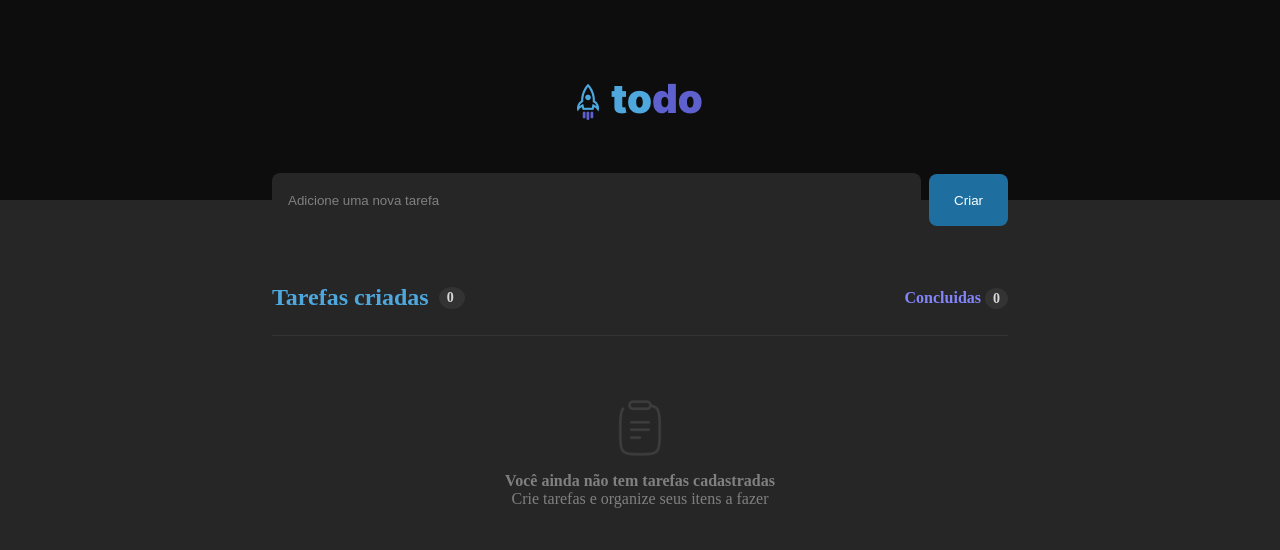
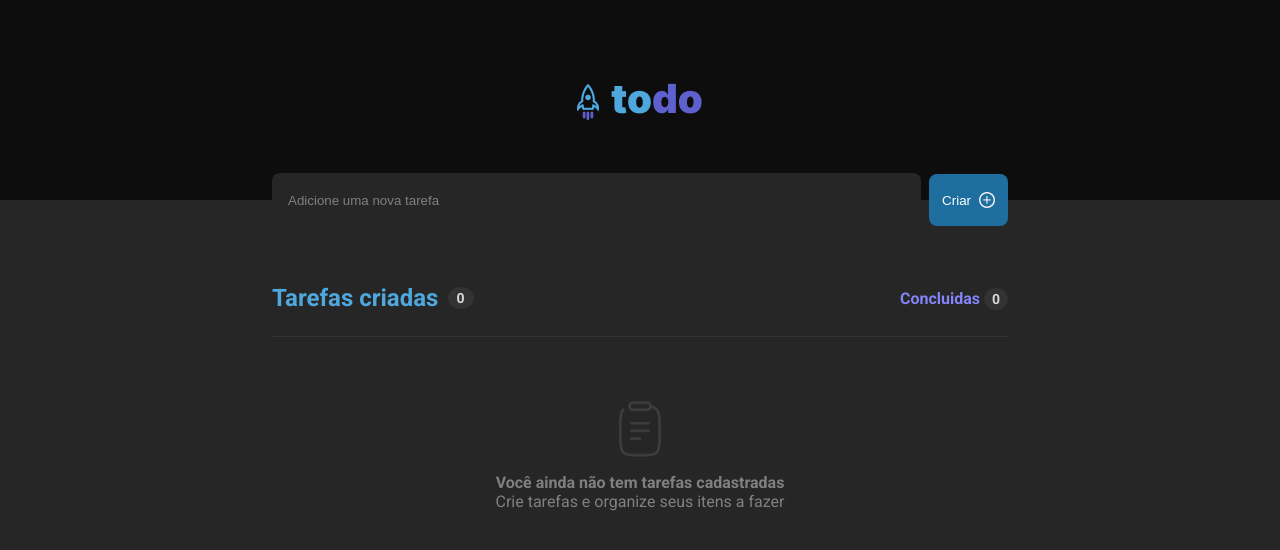
Before and after one commit to GabrielBento299/ToDoList-React, a React (Vite) app: page / in a window 1280 px wide. Shown: the top 550 px of the page. Built offline with nearby package versions, Linux system fonts and the light colour scheme.

Commit message:
created usecontext

```diff
--- a/index.html
+++ b/index.html
@@ -4,7 +4,14 @@
     <meta charset="UTF-8" />
     <link rel="icon" type="image/svg+xml" href="/vite.svg" />
     <meta name="viewport" content="width=device-width, initial-scale=1.0" />
-    <title>Vite + React + TS</title>
+
+    <link rel="preconnect" href="https://fonts.googleapis.com" />
+    <link rel="preconnect" href="https://fonts.gstatic.com" crossorigin />
+
+
+    <link href="https://fonts.googleapis.com/css2?family=Roboto:wght@400;700&display=swap" rel="stylesheet" />
+
+    <title>GB | To-Do-List</title>
   </head>
   <body>
     <div id="root"></div>
--- a/src/@types/Interface.ts
+++ /dev/null
@@ -1,5 +0,0 @@
-export interface ITasks {
-    id: string;
-    title: string;
-    isCompleted: boolean;
-}
--- a/src/App.tsx
+++ b/src/App.tsx
@@ -1,20 +1,20 @@
 import Header from "./components/Header"
 import Tasks from "./components/Tasks/intex"
-import useTaks from "./hooks/useTasks";
 import { GlobalStyle } from "./styles/global"
 import 'react-toastify/dist/ReactToastify.css';
 import { toast, ToastContainer } from 'react-toastify';
+import { TasksProvider } from "./contexts/TasksContext";
 
 export default function App() {
-
-  const {tasks, addNewTask, deleteTask, toggleTaskCompleted} = useTaks();
-
   return (
     <>
       <ToastContainer autoClose={1500} position={toast.POSITION.TOP_CENTER} />
-      <Header addNewTask={addNewTask} />
-      <Tasks tasks={tasks}  deleteTask={deleteTask} toggleTaskCompleted={toggleTaskCompleted} />
       <GlobalStyle />
+
+      <TasksProvider>
+        <Header />
+        <Tasks  />
+      </TasksProvider>
     </>
   )
 }
--- a/src/components/Header/index.tsx
+++ b/src/components/Header/index.tsx
@@ -1,13 +1,16 @@
-import { Container } from './styles';
-import Logoimg from '../../assets/logoImg.png';
-import { FormEvent, useRef, MutableRefObject } from 'react';
+import { Container, Input, Button } from './styles';
+
+import { FormEvent, useRef, MutableRefObject, useContext } from 'react';
 import { toast } from 'react-toastify';
 
-interface ITaskProps {
-    addNewTask: (inputTaskValue: string) => void;
-}
+import Logoimg from '../../assets/logoImg.png';
+import PlusImg from '../../assets/plus.png';
+import { TasksContext } from '../../contexts/TasksContext';
 
-export default function Header({ addNewTask }: ITaskProps) {
+
+export default function Header() {
+    const {addNewTask} = useContext(TasksContext);
+
     const inputRef = useRef() as MutableRefObject<HTMLInputElement>;
 
     function handleCreateTodo(e: FormEvent) {
@@ -19,7 +22,7 @@ export default function Header({ addNewTask }: ITaskProps) {
             return;
         }
 
-        addNewTask(inputRef.current?.value);
+        addNewTask(inputRef.current.value);
         inputRef.current.value = "";
         inputRef.current.focus();
     }
@@ -31,12 +34,12 @@ export default function Header({ addNewTask }: ITaskProps) {
             </div>
 
             <form onSubmit={handleCreateTodo}>
-                <input
+                <Input
                     type="text"
                     placeholder="Adicione uma nova tarefa"
                     ref={inputRef}
                 />
-                <button type="submit">Criar</button>
+                <Button type="submit">Criar <img src={PlusImg} alt="" /> </Button>
             </form>
         </Container>
     )
--- a/src/components/Header/styles.ts
+++ b/src/components/Header/styles.ts
@@ -25,8 +25,10 @@ export const Container = styled.div`
         @media screen and (max-width: 736px) {
             width: 95%;
         }
+    }
+`;
 
-        input {
+export const Input = styled.input`
             width: 100%;
             height: 54px;
             background-color: #262626;
@@ -36,13 +38,19 @@ export const Container = styled.div`
             padding: 0 1rem;
             border-radius: 8px;
 
+            transition: all .3s;
 
             &::placeholder {
                 color: #808080;
             }
-        }
 
-        button {
+            &:focus {
+                border: 2px solid #1E6F9F;
+                padding: 1.2rem;
+            }
+`;
+
+export const Button = styled.button`
             width: 90px;
             height: 52px;
             border: none;
@@ -50,10 +58,16 @@ export const Container = styled.div`
             background-color: #1E6F9F;
             border-radius: 8px;
             color: #fff;
-        }
-    }
+            cursor: pointer;
 
-    img {
+            display: flex;
+            align-items: center;
+            justify-content: center;
+            gap: .5rem;
 
-    }
+            transition: filter .3s ease-in-out;
+
+            &:hover {
+                filter: brightness(1.1);
+            }
 `;
--- a/src/components/Task/index.tsx
+++ b/src/components/Task/index.tsx
@@ -1,15 +1,15 @@
 import { TaskContainer, Title } from './styles';
-import { ITasks } from '../../@types/Interface';
 import { BsFillCheckCircleFill } from 'react-icons/bs';
 import TrashImg from '../../assets/trash.png';
+import { useContext } from 'react';
+import { ITasks, TasksContext } from '../../contexts/TasksContext';
 
 interface ITaskProps {
     task: ITasks;
-    deleteTask: (taskId: string) => void;
-    toggleTaskCompleted: (taskId: string) => void;
 }
 
-export default function Task({ task, deleteTask, toggleTaskCompleted}: ITaskProps) {
+export default function Task({ task }: ITaskProps) {
+    const { deleteTask, toggleTaskCompleted} = useContext(TasksContext);
 
     return (
         <TaskContainer>
--- a/src/components/Tasks/intex.tsx
+++ b/src/components/Tasks/intex.tsx
@@ -1,18 +1,14 @@
-import { ITasks } from '../../@types/Interface';
 import Task from '../Task';
 import { Container, EmptyContainer } from './styles';
 import ClipBoardImg from '../../assets/clipboard.png';
+import { useContext } from 'react';
+import { TasksContext } from '../../contexts/TasksContext';
 
-interface ITasksProps {
-    tasks: ITasks[];
-    deleteTask: (taskId: string) => void;
-    toggleTaskCompleted: (taskId: string) => void;
-}
+export default function Tasks() {
+   const { tasks } = useContext(TasksContext);
 
-export default function Tasks({ tasks, deleteTask, toggleTaskCompleted }: ITasksProps) {
     const tasksLength = tasks.length;
     const tasksCompleted = tasks.filter((task) => task.isCompleted).length;
-
 
     return (
         <Container>
@@ -30,8 +26,6 @@ export default function Tasks({ tasks, deleteTask, toggleTaskCompleted }: ITasks
                 {tasks.map((task) => (
                     <Task
                         key={task.id} task={task}
-                        deleteTask={deleteTask}
-                        toggleTaskCompleted={toggleTaskCompleted}
                     />
                 ))}
                 </>
--- a/src/hooks/useTasks.tsx
+++ b/src/contexts/TasksContext.tsx
@@ -1,11 +1,25 @@
-import { useState, useEffect } from "react"
+import { createContext, ReactNode, useState, useEffect } from "react";
 import { toast } from "react-toastify";
-import { ITasks } from "../@types/Interface";
 
-export default function useTaks( ) {
+export interface ITasks {
+    id: string;
+    title: string;
+    isCompleted: boolean;
+}
+
+interface TasksContextType {
+    tasks: ITasks[];
+    addNewTask: (inputTaskValue: string) => void;
+    deleteTask: (id: string) => void;
+    toggleTaskCompleted: (id: string) => void;
+}
+
+export const TasksContext = createContext({} as TasksContextType);
+
+export function TasksProvider({ children} : {children: ReactNode}) {
+  const LOCAL_STORAGE_KEY = "@task"
+
   const [tasks, setTasks] = useState<ITasks[]>([]);
-
-  const LOCAL_STORAGE_KEY = "@task"
 
   useEffect(() => {
     const storage  = localStorage.getItem(LOCAL_STORAGE_KEY);
@@ -53,10 +67,9 @@ export default function useTaks( ) {
     setTasks(taskIscompleted);
   }
 
-  return {
-        tasks,
-        addNewTask,
-        deleteTask,
-        toggleTaskCompleted
-    }
+    return (
+        <TasksContext.Provider value={{ tasks, addNewTask, deleteTask, toggleTaskCompleted }}>
+            {children}
+        </TasksContext.Provider>
+      )
 }
--- a/src/styles/global.ts
+++ b/src/styles/global.ts
@@ -9,5 +9,7 @@ export const GlobalStyle = createGlobalStyle`
 
     body {
         background-color: #262626;
+        -webkit-font-smoothing: antialiased;
+        font-family: "Roboto", sans-serif;
     }
 `;
```
Also changed, not shown: src/assets/plus.png (added).
